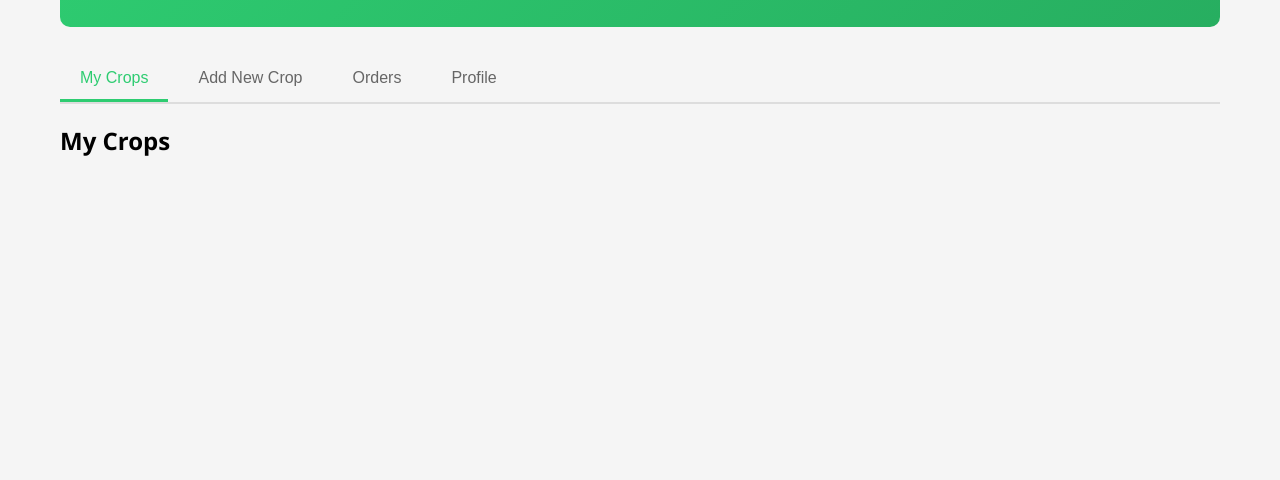
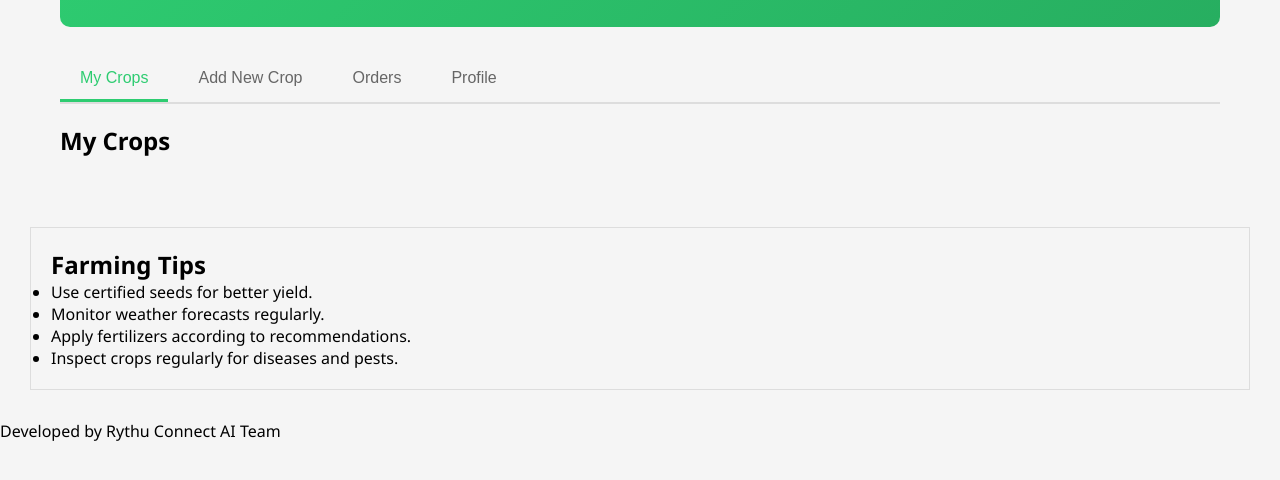
Before and after one commit to chintuilla1719-ctrl/rythu-connect-ai, a website: page farmer.html in a window 1280 px wide. Shown: the part 118-598 px from the top of the page. Drawn offline with Linux system fonts and the light colour scheme.

Commit message:
Added farming tips section

```diff
--- a/farmer.html
+++ b/farmer.html
@@ -564,5 +564,20 @@
             setTimeout(() => msgDiv.className = 'message', 5000);
         }
     </script>
+    <!-- Add here -->
+
+<section style="margin: 30px; padding: 20px; border: 1px solid #ddd;">
+    <h2>Farming Tips</h2>
+    <ul>
+        <li>Use certified seeds for better yield.</li>
+        <li>Monitor weather forecasts regularly.</li>
+        <li>Apply fertilizers according to recommendations.</li>
+        <li>Inspect crops regularly for diseases and pests.</li>
+    </ul>
+</section>
+
+<footer>
+    <p>Developed by Rythu Connect AI Team</p>
+</footer>
 </body>
 </html>
```
